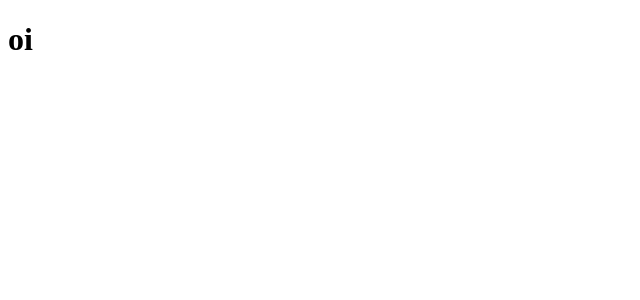
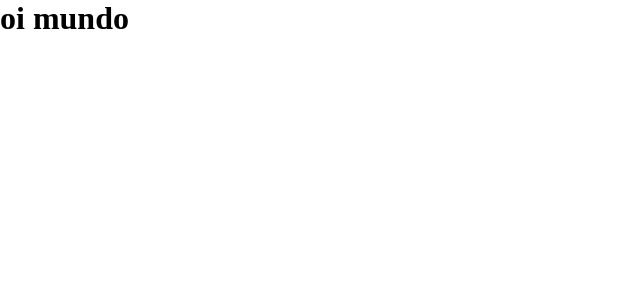
Before and after one commit to juan-20/Github-Explorer, a React app: page / in a window 1280 px wide. Shown: the top 300 px of the page, without its empty margins (0-640 px from the left). Built offline with nearby package versions, Linux system fonts and the light colour scheme.

Commit message:
Projeto setado :firecracker:

```diff
--- a/public/index.html
+++ b/public/index.html
@@ -11,7 +11,6 @@
 <body>
     <div id="root"></div>
 
-    <script src="../dist/bundle.js"></script>
 </body>
 
 </html>
--- a/src/App.jsx
+++ b/src/App.jsx
@@ -1,6 +1,7 @@
+import './styles/global.css'
 
 export function App() {
     return (
-        <h1>oi</h1>
+        <h1>oi mundo</h1>
     );
 }
--- /dev/null
+++ b/src/styles/global.css
@@ -0,0 +1,9 @@
+* {
+    margin: 0;
+    padding: 0;
+    box-sizing: border-box;
+}
+
+body {
+    font: Arial, Helvetica, sans-serif;
+}
--- a/webpack.config.js
+++ b/webpack.config.js
@@ -1,7 +1,12 @@
 const path = require('path')
+const HtmlWebpackPlugin = require('html-webpack-plugin')
+
+const isDevelopment = process.env.NODE_ENV !== 'production';
 
 module.exports = {
-    mode: 'development',
+    mode: isDevelopment ? 'development' : 'production',
+    // deixa o erro do console no lugar certo
+    devtool: isDevelopment ? 'eval-source-map' : 'source-map',
     entry: path.resolve(__dirname, 'src', 'index.jsx'),
     output: {
         path: path.resolve(__dirname, 'dist'),
@@ -10,6 +15,17 @@ module.exports = {
     resolve: {
         extensions: ['.js', '.jsx'],
     },
+
+    devServer: {
+        // contentBase: path.resolve(__dirname, 'public')
+    },
+
+    // seta o index;html
+    plugins: [
+        new HtmlWebpackPlugin({
+            template: path.resolve(__dirname, 'public', 'index.html')
+        })
+    ],
     module: {
         rules: [
             // vê se o arquivo é JS
@@ -17,7 +33,13 @@ module.exports = {
                 test: /\.jsx$/,
                 exclude: /node_modules/,
                 use: 'babel-loader'
-            }
+            },
+            // rule para entender o css
+            {
+                test: /\.css$/,
+                exclude: /node_modules/,
+                use: ['style-loader', 'css-loader'],
+            },
         ],
     }
 }
```
Also changed, not shown: package.json (+10 -1 lines), 2 other files (tests, documents, lock files or other folders).
